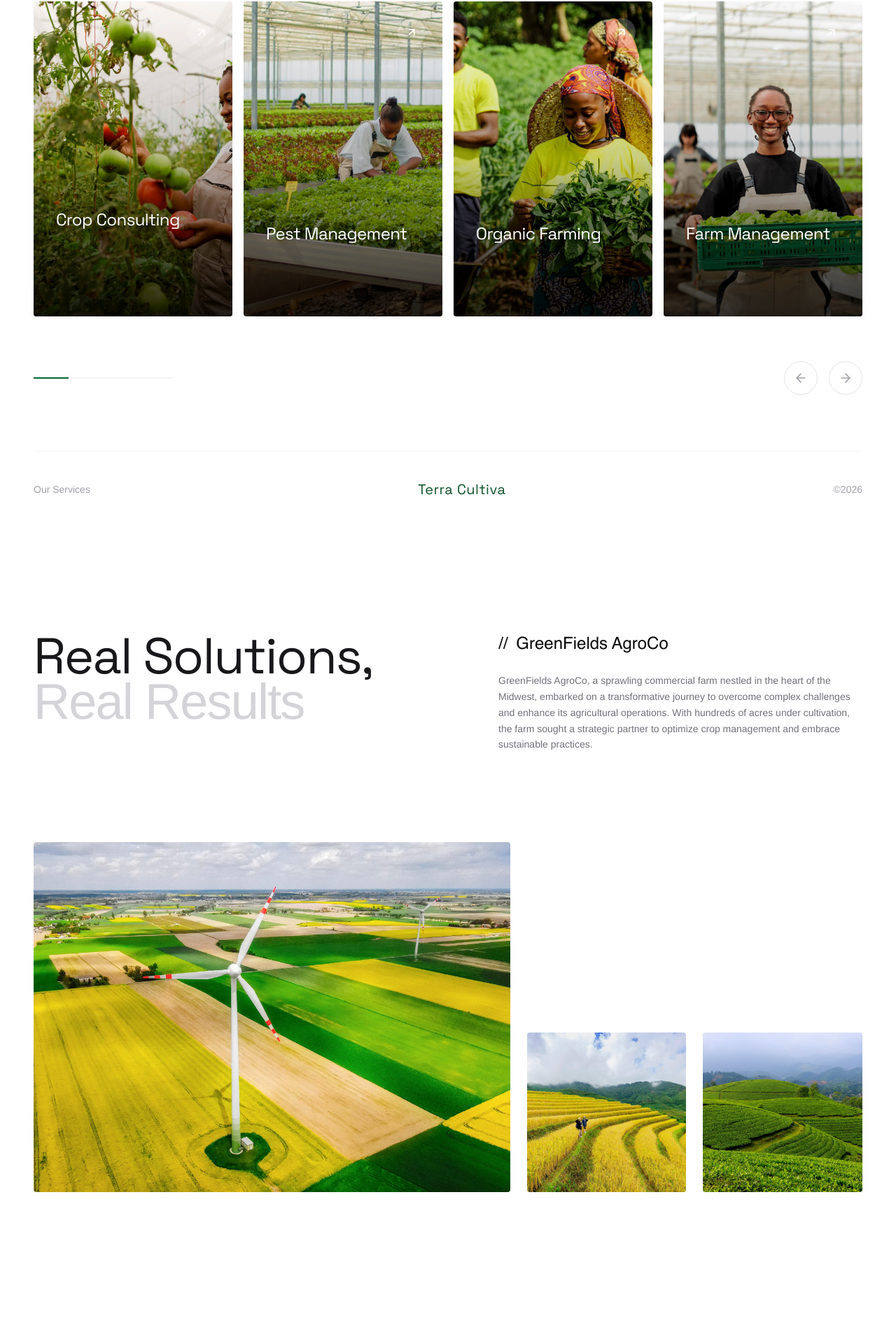
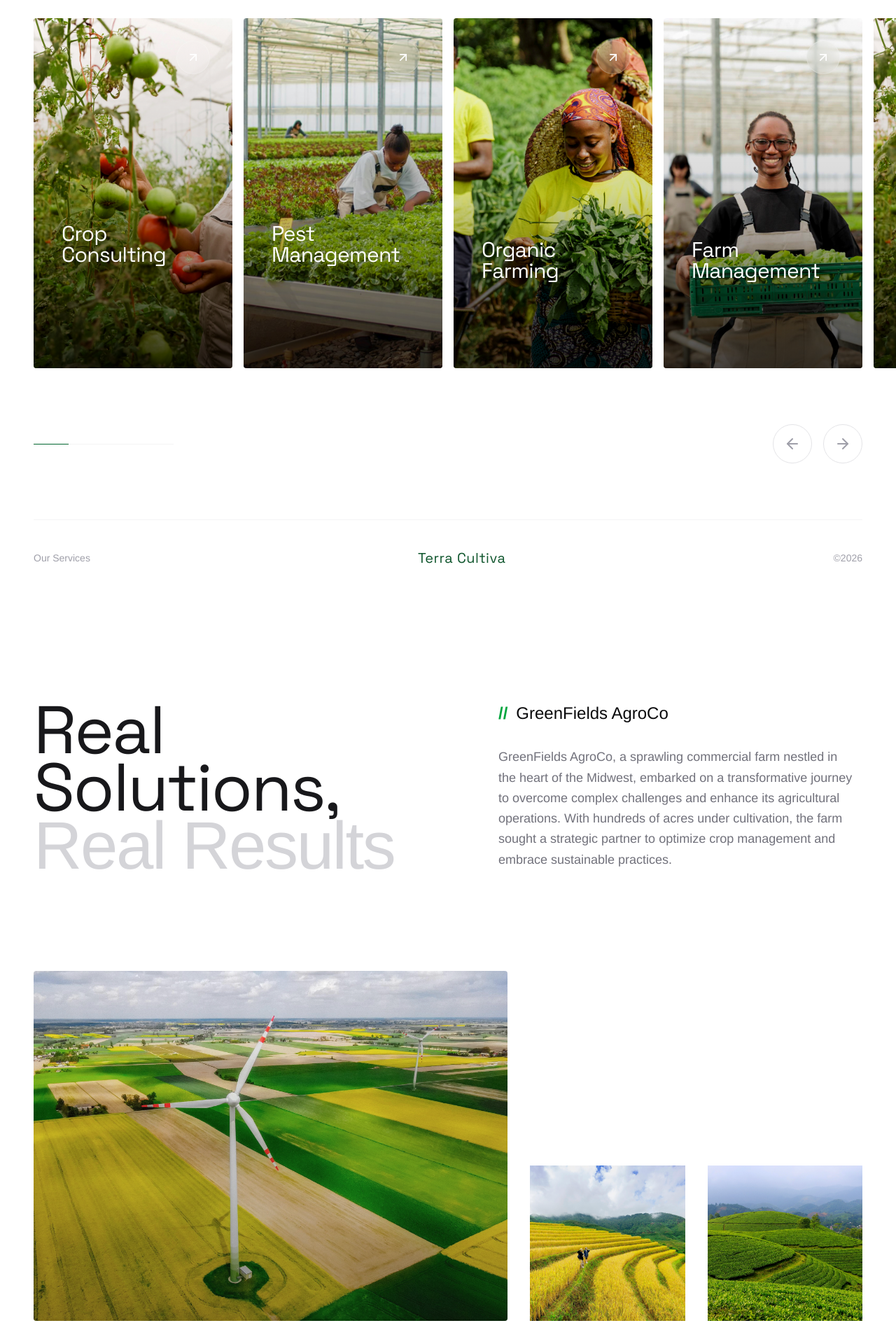
Before and after one commit to Jisap/Vite-Agency-TerraCultiva, a React (Vite) app: page / in a window 1280 px wide. Shown: the part 2149-4069 px from the top of the page at 70% size. Before the commit the page ends 4012 px from the top, so only its background shows below. Built offline with nearby package versions, Linux system fonts and the light colour scheme; a web font is replaced by a local one.

Commit message:
feat: add CaseStudy and Services sections with animations and a responsive slider.

```diff
--- a/src/components/sections/CaseStudy.jsx
+++ b/src/components/sections/CaseStudy.jsx
@@ -2,7 +2,6 @@ import { motion } from "framer-motion"
 import BottomBar from "../utils/BottomBar"
 import Counter from "../utils/Counter"
 import { caseStudyContent } from "../../assets/data"
-
 
 
 
@@ -12,73 +11,110 @@ const CaseStudy = () => {
     <section id="casestudy" className="bg-white py-24 overflow-hidden">
       <div className="container mx-auto px-6 md:px-12">
         {/* Upper content */}
-        <div className="grid lg:grid-cols-12 gap-12 items-start mb-20">
+        <div className="grid lg:grid-cols-12 gap-12 items-start mb-24">
           <div className="lg:col-span-6">
             <motion.h2
-              className="text-5xl md:text-7xl font-medium tracking-tight text-zinc-900 leading-[0.9]"
-              initial={{ opacity: 0, y: 20 }}
+              className="text-5xl md:text-8xl font-medium tracking-tight text-zinc-900 leading-[0.85]"
+              initial={{ opacity: 0, y: 50 }}
               whileInView={{ opacity: 1, y: 0 }}
+              viewport={{ once: true, margin: "-150px" }}
+              transition={{ duration: 1.5, ease: [0.16, 1, 0.3, 1] }}
+            >
+              Real Solutions, <br />{" "}
+              <motion.span
+                initial={{ opacity: 0 }}
+                whileInView={{ opacity: 1 }}
                 viewport={{ once: true }}
+                transition={{ duration: 1.8, delay: 0.5 }}
+                className="text-zinc-300"
               >
-              Real Solutions, <br />{" "} <span className="text-zinc-300">Real Results</span>
+                Real Results
+              </motion.span>
             </motion.h2>
           </div>
 
           <div className="lg:col-span-6 lg:pl-12">
-            <div className="flex items-center gap-3 text-lg lg:text-2xl tracking-wide lg:tracking-normal text-zinc-950 mb-6">
-              <span>//</span> GreenFields AgroCo
-            </div>
+            <motion.div
+              initial={{ opacity: 0, x: 30 }}
+              whileInView={{ opacity: 1, x: 0 }}
+              viewport={{ once: true }}
+              transition={{ duration: 1, delay: 0.3, ease: [0.16, 1, 0.3, 1] }}
+              className="flex items-center gap-3 text-lg lg:text-2xl tracking-wide lg:tracking-normal text-zinc-950 mb-8 font-medium"
+            >
+              <span className="text-green-600 font-bold">//</span> GreenFields AgroCo
+            </motion.div>
 
             <motion.p
-              initial={{ opacity: 0, y: 20 }}
+              initial={{ opacity: 0, y: 30 }}
               whileInView={{ opacity: 1, y: 0 }}
-              viewport={{ once: true }}
-              transition={{ duration: 0.6 }}
-              className="text-sm text-zinc-500 font-medium leading-relaxed mb-12"
+              viewport={{ once: true, margin: "-100px" }}
+              transition={{ duration: 1.5, delay: 0.5, ease: [0.16, 1, 0.3, 1] }}
+              className="text-base md:text-lg text-zinc-500 font-medium leading-relaxed mb-12 max-w-lg"
             >
               {caseStudyContent}
             </motion.p>
           </div>
         </div>
 
-        {/* Image Grid */}
-        <div className="grid md:grid-cols-12 gap-6 items-end mb-16">
+        {/* Lower Content / Image Grid */}
+        <div className="grid md:grid-cols-12 gap-8 items-end mb-16">
           <motion.div
-            initial={{ opacity: 0, scale: 0.95 }}
-            whileInView={{ opacity: 1, scale: 1 }}
-            className="md:col-span-7 h-[500px] 2xl:h-[600px] bg-zinc-100 overflow-hidden rounded-sm relative"
+            initial={{ opacity: 0, y: 60 }}
+            whileInView={{ opacity: 1, y: 0 }}
+            viewport={{ once: true, margin: "-150px" }}
+            transition={{ duration: 1.5, ease: [0.16, 1, 0.3, 1] }}
+            className="md:col-span-7 h-[500px] 2xl:h-[650px] bg-zinc-100 overflow-hidden relative group rounded-sm"
           >
-            <img
-              src="/images/case-main.png" alt="Aerial farm view" className="size-full object-cover saturate-120 hover:scale-105 transition-transform duration-100 cursor-pointer"
+            <motion.img
+              initial={{ scale: 1.2 }}
+              whileInView={{ scale: 1 }}
+              viewport={{ once: true }}
+              transition={{ duration: 2.5, ease: [0.16, 1, 0.3, 1] }}
+              src="/images/case-main.png"
+              alt="Aerial farm view"
+              className="size-full object-cover saturate-[1.1] transition-transform duration-1000 group-hover:scale-105"
             />
-
-            <div className="absolute inset-0 bg-gradient-to-t from-zinc-950/ 80 to-transparent pointer-events-none" />
+            <div className="absolute inset-0 bg-gradient-to-t from-zinc-950/60 to-transparent pointer-events-none opacity-60" />
           </motion.div>
 
-          <div className="md:col-span-5 flex flex-col gap-6">
-            <div className="grid grid-cols-2 gap-6">
+          <div className="md:col-span-5 flex flex-col gap-8">
+            <div className="grid grid-cols-2 gap-8">
               <motion.div
-                initial={{ opacity: 0, x: 20 }}
-                whileInView={{ opacity: 1, x: 0 }}
-                className="aspect-square bg-zinc-100 rounded-sm overflow-hidden hover:-translate-y-2 transition-all duration-200 ease-in"
+                initial={{ opacity: 0, y: 60 }}
+                whileInView={{ opacity: 1, y: 0 }}
+                viewport={{ once: true, margin: "-100px" }}
+                transition={{ duration: 1.5, delay: 0.2, ease: [0.16, 1, 0.3, 1] }}
+                whileHover={{ y: -12 }}
+                className="aspect-square bg-zinc-50 overflow-hidden cursor-pointer"
               >
-                <img
+                <div className="size-full overflow-hidden">
+                  <motion.img
+                    whileHover={{ scale: 1.15 }}
+                    transition={{ duration: 0.8, ease: [0.16, 1, 0.3, 1] }}
                     src="/images/case-2.png"
                     alt="Detail 1"
-                  className="size-full object-cover cursor-pointer hover:scale-105 transtion-all duration-200 ease-in"
+                    className="size-full object-cover"
                   />
+                </div>
               </motion.div>
 
               <motion.div
-                initial={{ opacity: 0, x: 20 }}
-                whileInView={{ opacity: 1, x: 0 }}
-                className="aspect-square bg-zinc-100 rounded-sm overflow-hidden hover:-translate-y-2 transition-all duration-200 ease-in"
+                initial={{ opacity: 0, y: 60 }}
+                whileInView={{ opacity: 1, y: 0 }}
+                viewport={{ once: true, margin: "-100px" }}
+                transition={{ duration: 1.5, delay: 0.4, ease: [0.16, 1, 0.3, 1] }}
+                whileHover={{ y: -12 }}
+                className="aspect-square bg-zinc-50 overflow-hidden cursor-pointer"
               >
-                <img
+                <div className="size-full overflow-hidden">
+                  <motion.img
+                    whileHover={{ scale: 1.15 }}
+                    transition={{ duration: 0.8, ease: [0.16, 1, 0.3, 1] }}
                     src="/images/case-3.png"
-                  alt="Detail 1"
-                  className="size-full object-cover cursor-pointer hover:scale-105 transtion-all duration-200 ease-in"
+                    alt="Detail 2"
+                    className="size-full object-cover"
                   />
+                </div>
               </motion.div>
             </div>
           </div>
--- a/src/components/sections/Services.jsx
+++ b/src/components/sections/Services.jsx
@@ -46,60 +46,80 @@ const Services = () => {
         <div className="flex flex-col md:flex-row justify-between items-end mb-16 gap-8">
           <div className="max-w-xl">
             <motion.h2
-              initial={{ opacity: 0, x: -20 }}
+              initial={{ opacity: 0, x: -30 }}
               whileInView={{ opacity: 1, x: 0 }}
-              className="text-6xl md:text-7xl font-medium tracking-tighter text-zinc-950 mb-6"
+              viewport={{ once: true, margin: "-100px" }}
+              transition={{ duration: 1.2, ease: [0.16, 1, 0.3, 1] }}
+              className="text-6xl md:text-8xl font-medium tracking-tighter text-zinc-950 mb-6"
             >
               What we do
             </motion.h2>
 
-            <p className="text-sm mb:text-base text-zinc-400 font-medium leading-relaxed max-w-md">
+            <motion.p
+              initial={{ opacity: 0, y: 20 }}
+              whileInView={{ opacity: 1, y: 0 }}
+              viewport={{ once: true }}
+              transition={{ duration: 1, delay: 0.3, ease: [0.16, 1, 0.3, 1] }}
+              className="text-sm mb:text-lg text-zinc-400 font-medium leading-relaxed max-w-md"
+            >
               {servicesSubText}
-            </p>
+            </motion.p>
           </div>
 
           <SectionBtn title="All Services" />
         </div>
 
         {/* Services horizontal slider */}
-        <div className="relative overflow-hidden mb-12">
+        <div className="relative overflow-visible mb-12">
           <motion.div
             className="flex gap-4"
-            // Desplaza exactamente el ancho de una tarjeta por índice - el gap-5 (16px) entre tarjetas
-            animate={{ x: `calc(-${currentIndex} * (100% / ${itemsToShow}) - ${currentIndex * 16 / itemsToShow}px)` }}
-            transition={{ type: "spring", stiffness: 300, damping: 30 }}
+            // Desplaza exactamente el ancho de una tarjeta por índice (expresado en %)
+            animate={{ x: -(currentIndex * (100 / itemsToShow)) + "%" }}
+            transition={{ duration: 1.2, ease: [0.16, 1, 0.3, 1] }}
           >
             {extendedServices.map((service, index) => (
               <motion.div
                 key={index}
-                initial={{ opacity: 0, y: 30 }}
+                initial={{ opacity: 0, y: 40 }}
                 whileInView={{ opacity: 1, y: 0 }}
-                transition={{ delay: (index % 4) * 0.1 }}
-                className="group relative h-[450px] flex-shrink-0 overflow-hidden rounded-sm cursor-pointer"
+                viewport={{ once: true, margin: "-100px" }}
+                transition={{
+                  duration: 1.2,
+                  delay: (index % itemsToShow) * 0.15,
+                  ease: [0.16, 1, 0.3, 1]
+                }}
+                className="group relative h-[500px] flex-shrink-0 overflow-hidden rounded-sm cursor-pointer"
                 // Divide el ancho total del contenedor entre `itemsToShow`, restando previamente el espacio total ocupado por los gaps `(itemsToShow - 1) * 16px`
                 style={{ width: `calc((100% - ${(itemsToShow - 1) * 16}px) / ${itemsToShow})` }}
               >
-                <div className="absolute inset-0 z-0 transition-transform duration-700 group-hover:scale-110">
-                  <img
+                <div className="absolute inset-0 z-0 overflow-hidden">
+                  <motion.img
+                    whileHover={{ scale: 1.1 }}
+                    transition={{ duration: 1.2, ease: [0.16, 1, 0.3, 1] }}
                     src={service.img}
                     alt={service.title}
-                    className="size-full object-cover saturate-120 group-hover:blur-xs transition-all"
+                    className="size-full object-cover saturate-[1.1]"
                   />
-                  <div className="absolute inset-0 bg-gradient-to-t from-black/80 via-black/20 to-transparent" />
+                  <div className="absolute inset-0 bg-gradient-to-t from-black/90 via-black/20 to-transparent opacity-80" />
                 </div>
 
-                <div className="absolute top-6 right-6">
-                  <div className="size-10 rounded-full bg-white/20 flex items-center justify-center text-white group-hover:bg-white group-hover:text-black transition-all duration-300">
-                    <ArrowUpRight size={18} />
-                  </div>
+                <div className="absolute top-8 right-8 z-10">
+                  <motion.div
+                    whileHover={{ scale: 1.1, rotate: 45 }}
+                    className="size-12 rounded-full bg-white/10 backdrop-blur-md flex items-center justify-center text-white border border-white/20 group-hover:bg-green-600 group-hover:border-green-500 transition-colors duration-500"
+                  >
+                    <ArrowUpRight size={20} />
+                  </motion.div>
                 </div>
 
-                <div className="absolute bottom-0 left-0 w-full p-8 z-20">
-                  <h3 className="text-2xl font-medium text-white mb-3 tracking-tight">
+                <div className="absolute bottom-0 left-0 w-full p-10 z-20">
+                  <motion.h3
+                    className="text-2xl md:text-3xl font-medium text-white mb-4 tracking-tight leading-none"
+                  >
                     {service.title}
-                  </h3>
+                  </motion.h3>
 
-                  <p className="text-zinc-300 text-xs font-medium leading-relaxed opacity-0 group-hover:opacity-100 transition-opacity duration-500 max-w-[200px]">
+                  <p className="text-zinc-300 text-sm font-medium leading-relaxed opacity-0 translate-y-4 group-hover:opacity-100 group-hover:translate-y-0 transition-all duration-500 max-w-[240px]">
                     {service.desc}
                   </p>
                 </div>
@@ -109,31 +129,31 @@ const Services = () => {
         </div>
 
         {/* Sliders Controls */}
-        <div className="flex items-center justify-between mt-16">
-          <div className="flex-1 max-w-[200px] h-[2px] bg-zinc-100 relative">
+        <div className="flex items-center justify-between mt-20">
+          <div className="flex-1 max-w-[200px] h-[1px] bg-zinc-100 relative overflow-hidden">
             <motion.div
               className="absolute top-0 h-full bg-green-800"
               animate={{
                 width: `${(itemsToShow / extendedServices.length) * 100}%`,
                 left: `${(currentIndex / extendedServices.length) * 100}%`
               }}
-              transition={{ type: "spring", stiffness: 300, damping: 30 }}
+              transition={{ duration: 0.8, ease: [0.16, 1, 0.3, 1] }}
             />
           </div>
 
           <div className="flex gap-4">
             <button
               onClick={prevSlide}
-              className="size-12 cursor-pointer rounded-full border border-zinc-200 center-item text-zinc-400 hover:border-zinc-800 hover:text-zinc-800 transition-all duration-300"
+              className="size-14 cursor-pointer rounded-full border border-zinc-200 flex items-center justify-center text-zinc-400 hover:border-zinc-800 hover:text-zinc-800 hover:bg-zinc-50 transition-all duration-300 active:scale-95"
             >
-              <ArrowLeft size={20} />
+              <ArrowLeft size={24} />
             </button>
 
             <button
               onClick={nextSlide}
-              className="size-12 cursor-pointer rounded-full border border-zinc-200 center-item text-zinc-400 hover:border-zinc-800 hover:text-zinc-800 transition-all duration-300"
+              className="size-14 cursor-pointer rounded-full border border-zinc-200 flex items-center justify-center text-zinc-400 hover:border-zinc-800 hover:text-zinc-800 hover:bg-zinc-50 transition-all duration-300 active:scale-95"
             >
-              <ArrowRight size={20} />
+              <ArrowRight size={24} />
             </button>
           </div>
         </div>
```
Lines whose indentation alone changed are shown as unchanged.
